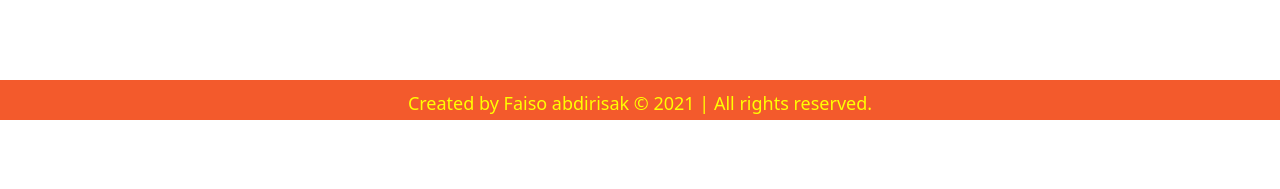
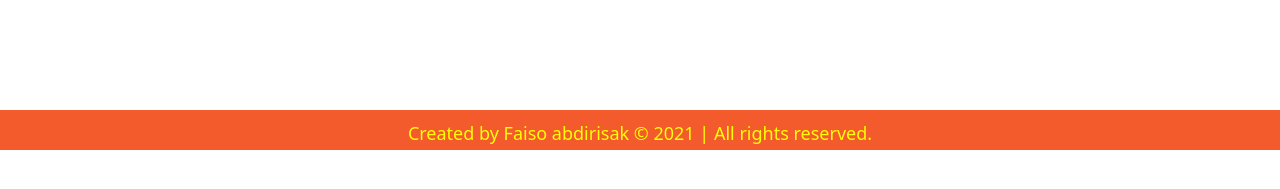
Before and after one commit to faisoabdirisak/Pizza-Delivery, a plain HTML site: page contact.html in a window 1280 px wide. Shown: the part 593-782 px from the top of the page. Drawn offline with Linux system fonts and the light colour scheme.

Commit message:
it will add changes

```diff
--- a/css/style.css
+++ b/css/style.css
@@ -171,7 +171,7 @@ select {
 }
 footer{
     background-color: rgba(243, 86, 39, 0.973);
-   margin-top:83px;
+   margin-top:113px;
    height: 40px;
    text-align: center;
    font-size: large;
```
